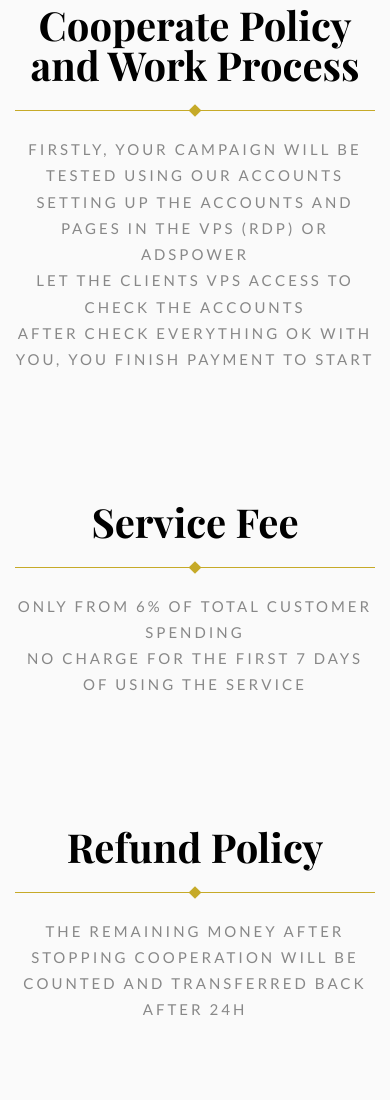
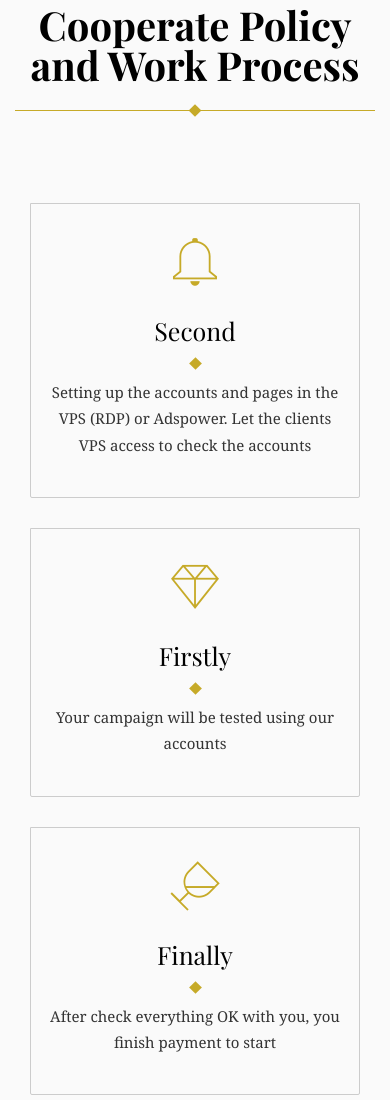
Before and after one commit to haireus/royal-agency, a plain HTML site: page index.html in a window 390 px wide. Shown: the part 5140-6240 px from the top of the page. Drawn offline with nearby package versions, Linux system fonts and the light colour scheme; files that its build step writes are made by us from their sources.

Commit message:
Update policy

```diff
--- a/index.html
+++ b/index.html
@@ -428,19 +428,48 @@
         <div class="container">
           <div class="hr-heading rotate">
             <h1>Cooperate Policy and Work Process</h1>
-            <small
-              >Firstly, your campaign will be tested using our accounts</small
-            >
+          </div>
 
-            <small
-              >Setting up the accounts and pages in the VPS (RDP) or
-              Adspower</small
-            >
-            <small>Let the clients VPS access to check the accounts</small>
-            <small
-              >After check everything OK with you, you finish payment to
-              start</small
-            >
+          <div class="feature-cards st-row">
+            <div class="container">
+              <div class="row flex-row">
+                <div class="feature-cards__item col-xs-12 col-sm-6 col-md-4">
+                  <div class="feature-card">
+                    <figure class="feature-card__icon">
+                      <i class="pe-7s-diamond"></i>
+                    </figure>
+                    <h2>Firstly</h2>
+                    <p>Your campaign will be tested using our accounts</p>
+                  </div>
+                </div>
+                <div
+                  class="feature-cards__item col-xs-12 col-sm-12 col-md-4 center"
+                >
+                  <div class="feature-card">
+                    <figure class="feature-card__icon">
+                      <i class="pe-7s-bell"></i>
+                    </figure>
+                    <h2>Second</h2>
+                    <p>
+                      Setting up the accounts and pages in the VPS (RDP) or
+                      Adspower. Let the clients VPS access to check the accounts
+                    </p>
+                  </div>
+                </div>
+                <div class="feature-cards__item col-xs-12 col-sm-6 col-md-4">
+                  <div class="feature-card">
+                    <figure class="feature-card__icon">
+                      <i class="pe-7s-wine"></i>
+                    </figure>
+                    <h2>Finally</h2>
+                    <p>
+                      After check everything OK with you, you finish payment to
+                      start
+                    </p>
+                  </div>
+                </div>
+              </div>
+            </div>
           </div>
         </div>
       </section>
```
